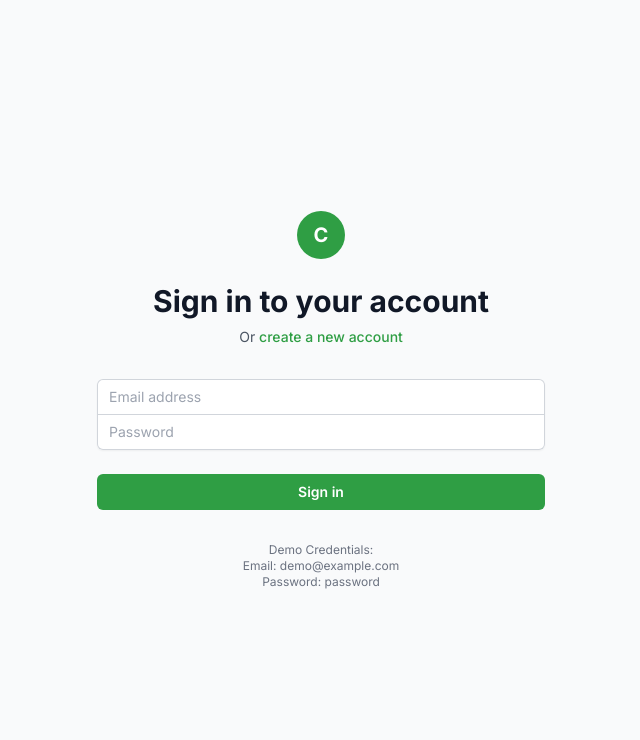
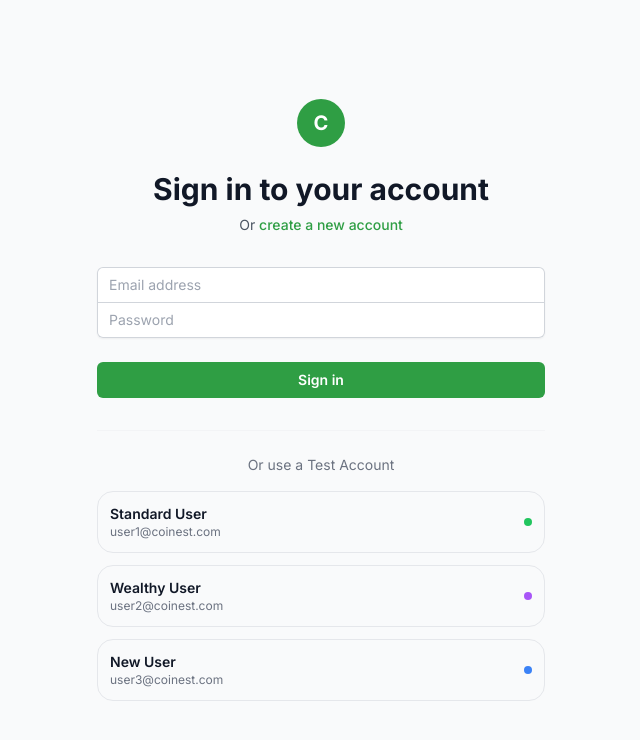
Before and after one commit to devanshpratapsingh888-code/Finance-App, a React (Vite) app: page /login in a window 1280 px wide. Shown: the top 740 px of the page, without its empty margins (319-959 px from the left). Built offline with nearby package versions, Linux system fonts and the light colour scheme.

Commit message:
Implement hybrid auth: Test accounts + Public Signup

```diff
--- a/src/context/AuthContext.jsx
+++ b/src/context/AuthContext.jsx
@@ -1,5 +1,5 @@
 import React, { createContext, useContext, useState, useEffect } from 'react';
-import { authenticateUser, initializeUser, initializeDemoUser, getLoggedInUserId, setLoggedInUserId, getUserData } from '../lib/dataManager';
+import { authenticateUser, initializeUser, initializeAllUsers, getLoggedInUserId, setLoggedInUserId, getUserData } from '../lib/dataManager';
 
 const AuthContext = createContext();
 
@@ -11,8 +11,8 @@ export const AuthProvider = ({ children }) => {
     const [loading, setLoading] = useState(true);
 
     useEffect(() => {
-        // Init demo user on first load
-        initializeDemoUser();
+        // Init all users (demo + test users) on first load
+        initializeAllUsers();
 
         // Check for existing session
         const savedUserId = getLoggedInUserId();
--- a/src/pages/Login.jsx
+++ b/src/pages/Login.jsx
@@ -90,10 +90,43 @@ const Login = () => {
                         </button>
                     </div>
                 </form>
-                <div className="text-center text-xs text-gray-500">
-                    <p>Demo Credentials:</p>
-                    <p>Email: demo@example.com</p>
-                    <p>Password: password</p>
+                <div className="mt-8 border-t border-gray-100 pt-6">
+                    <p className="mb-4 text-center text-sm text-gray-500">Or use a Test Account</p>
+                    <div className="grid gap-3">
+                        <button
+                            onClick={() => { setEmail('user1@coinest.com'); setPassword('password123'); }}
+                            className="flex items-center justify-between rounded-lg border border-gray-200 p-3 text-left hover:border-primary hover:bg-gray-50 transition-colors group"
+                            type="button"
+                        >
+                            <div>
+                                <p className="font-semibold text-gray-900 text-sm">Standard User</p>
+                                <p className="text-xs text-gray-500">user1@coinest.com</p>
+                            </div>
+                            <div className="h-2 w-2 rounded-full bg-green-500"></div>
+                        </button>
+                        <button
+                            onClick={() => { setEmail('user2@coinest.com'); setPassword('password123'); }}
+                            className="flex items-center justify-between rounded-lg border border-gray-200 p-3 text-left hover:border-primary hover:bg-gray-50 transition-colors group"
+                            type="button"
+                        >
+                            <div>
+                                <p className="font-semibold text-gray-900 text-sm">Wealthy User</p>
+                                <p className="text-xs text-gray-500">user2@coinest.com</p>
+                            </div>
+                            <div className="h-2 w-2 rounded-full bg-purple-500"></div>
+                        </button>
+                        <button
+                            onClick={() => { setEmail('user3@coinest.com'); setPassword('password123'); }}
+                            className="flex items-center justify-between rounded-lg border border-gray-200 p-3 text-left hover:border-primary hover:bg-gray-50 transition-colors group"
+                            type="button"
+                        >
+                            <div>
+                                <p className="font-semibold text-gray-900 text-sm">New User</p>
+                                <p className="text-xs text-gray-500">user3@coinest.com</p>
+                            </div>
+                            <div className="h-2 w-2 rounded-full bg-blue-500"></div>
+                        </button>
+                    </div>
                 </div>
             </div>
         </div>
```
Also changed, not shown: src/lib/dataManager.js.
